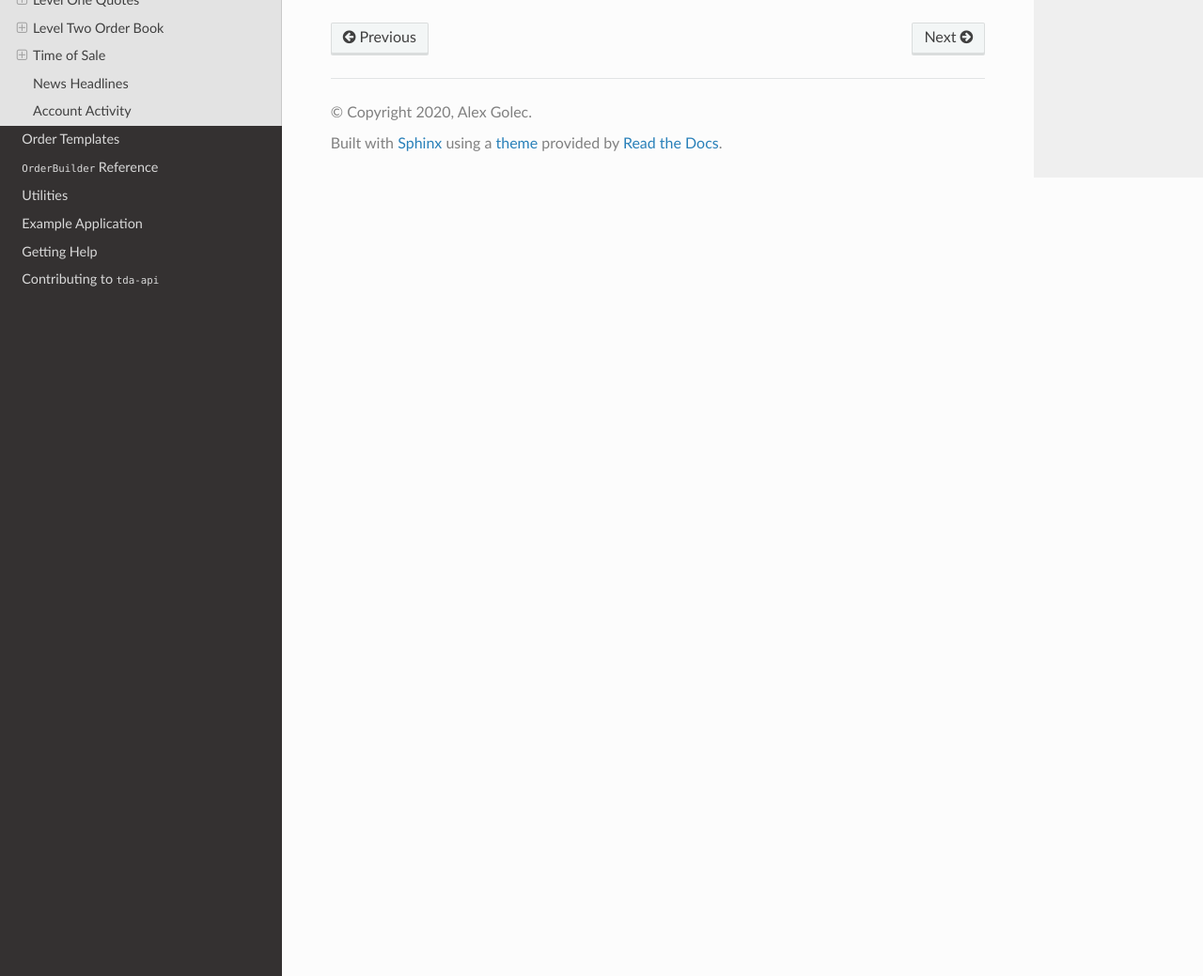
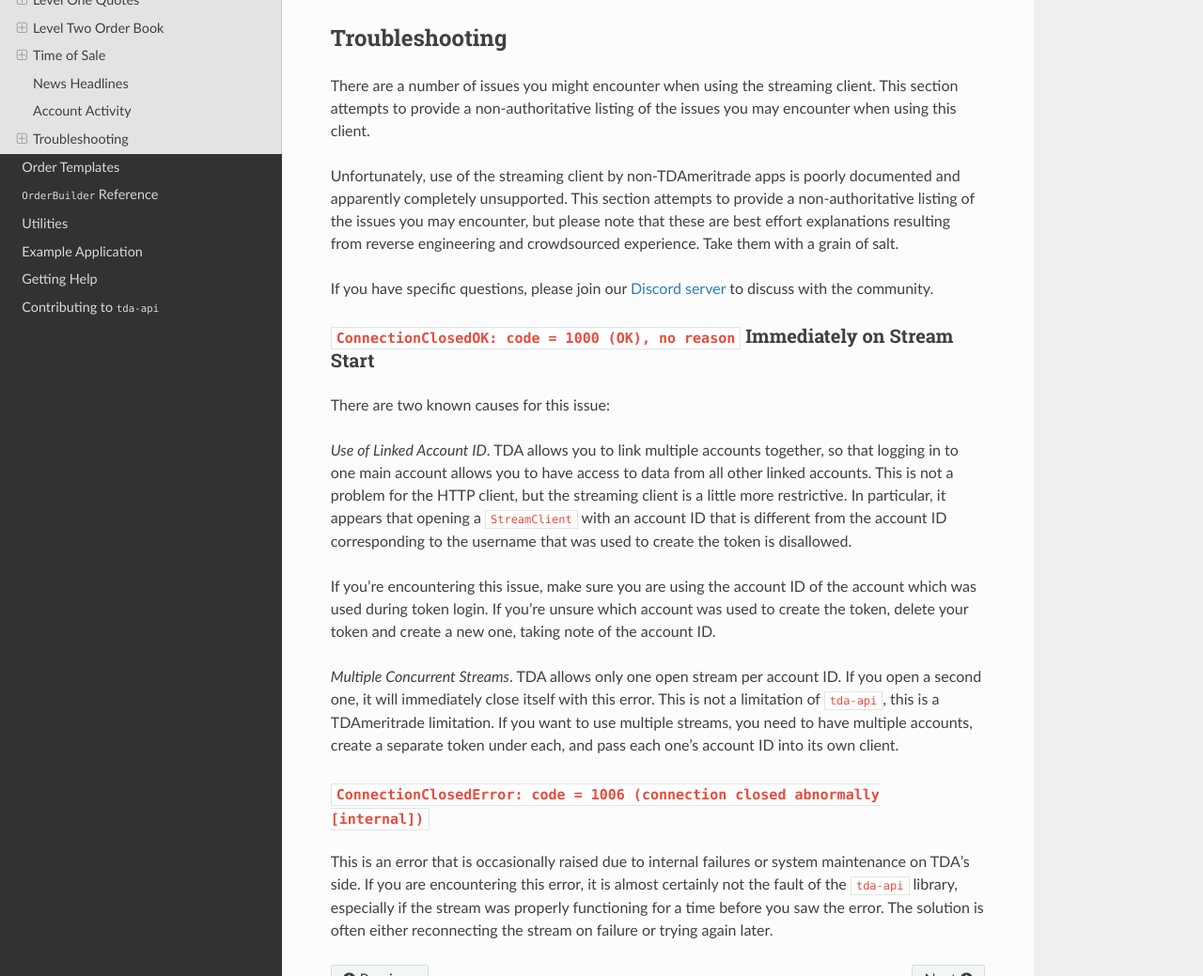
Before and after one commit to alexgolec/tda-api, a Sphinx documentation site: the page built from docs/streaming.rst, in a window 1280 px wide and 1400 px high, scrolled down 12642 px. Shown: the part 361-1400 px from the top of the window at 94% size. Built offline with Sphinx 7.4.7 and the Read the Docs theme 2.0.0, drawn with Linux system fonts in a browser that asks for light colours.

Commit message:
Added troubleshooting notes for streaming connection failures

```diff
--- a/docs/streaming.rst
+++ b/docs/streaming.rst
@@ -556,3 +556,57 @@ to the user.
 .. autoclass:: tda.streaming::StreamClient.AccountActivityFields
   :members:
   :undoc-members:
+
+
++++++++++++++++
+Troubleshooting
++++++++++++++++
+
+There are a number of issues you might encounter when using the streaming
+client. This section attempts to provide a non-authoritative listing of the
+issues you may encounter when using this client.
+
+Unfortunately, use of the streaming client by non-TDAmeritrade apps is poorly
+documented and apparently completely unsupported. This section attempts
+to provide a non-authoritative listing of the issues you may encounter, but
+please note that these are best effort explanations resulting from reverse
+engineering and crowdsourced experience. Take them with a grain of salt.
+
+If you have specific questions, please join our `Discord server
+<https://discord.gg/nfrd9gh>`__ to discuss with the community.
+
+
+-------------------------------------------------------------------------------
+``ConnectionClosedOK: code = 1000 (OK), no reason`` Immediately on Stream Start
+-------------------------------------------------------------------------------
+
+There are two known causes for this issue:
+
+*Use of Linked Account ID*. TDA allows you to link multiple accounts together,
+so that logging in to one main account allows you to have access to data from
+all other linked accounts. This is not a problem for the HTTP client, but the
+streaming client is a little more restrictive. In particular, it appears that
+opening a ``StreamClient`` with an account ID that is different from the account
+ID corresponding to the username that was used to create the token is disallowed.
+
+If you're encountering this issue, make sure you are using the account ID of the
+account which was used during token login. If you're unsure which account was
+used to create the token, delete your token and create a new one, taking note of
+the account ID.
+
+*Multiple Concurrent Streams*. TDA allows only one open stream per account ID.
+If you open a second one, it will immediately close itself with this error. This
+is not a limitation of ``tda-api``, this is a TDAmeritrade limitation. If you
+want to use multiple streams, you need to have multiple accounts, create a
+separate token under each, and pass each one's account ID into its own client.
+
+
+--------------------------------------------------------------------------------
+``ConnectionClosedError: code = 1006 (connection closed abnormally [internal])``
+--------------------------------------------------------------------------------
+
+This is an error that is occasionally raised due to internal failures or system
+maintenance on TDA's side. If you are encountering this error, it is almost
+certainly not the fault of the ``tda-api`` library, especially if the stream was
+properly functioning for a time before you saw the error. The solution is often
+either reconnecting the stream on failure or trying again later.
```
